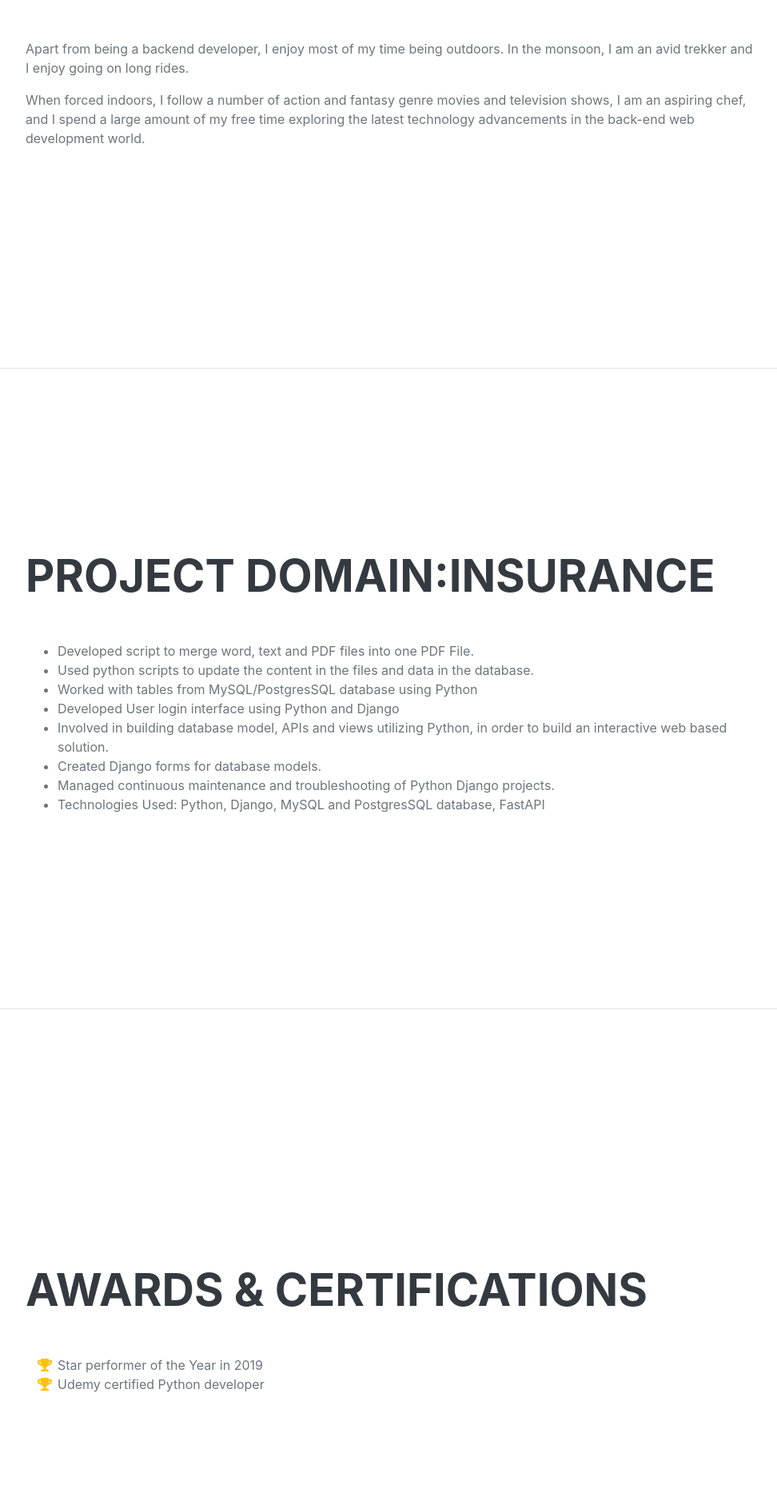
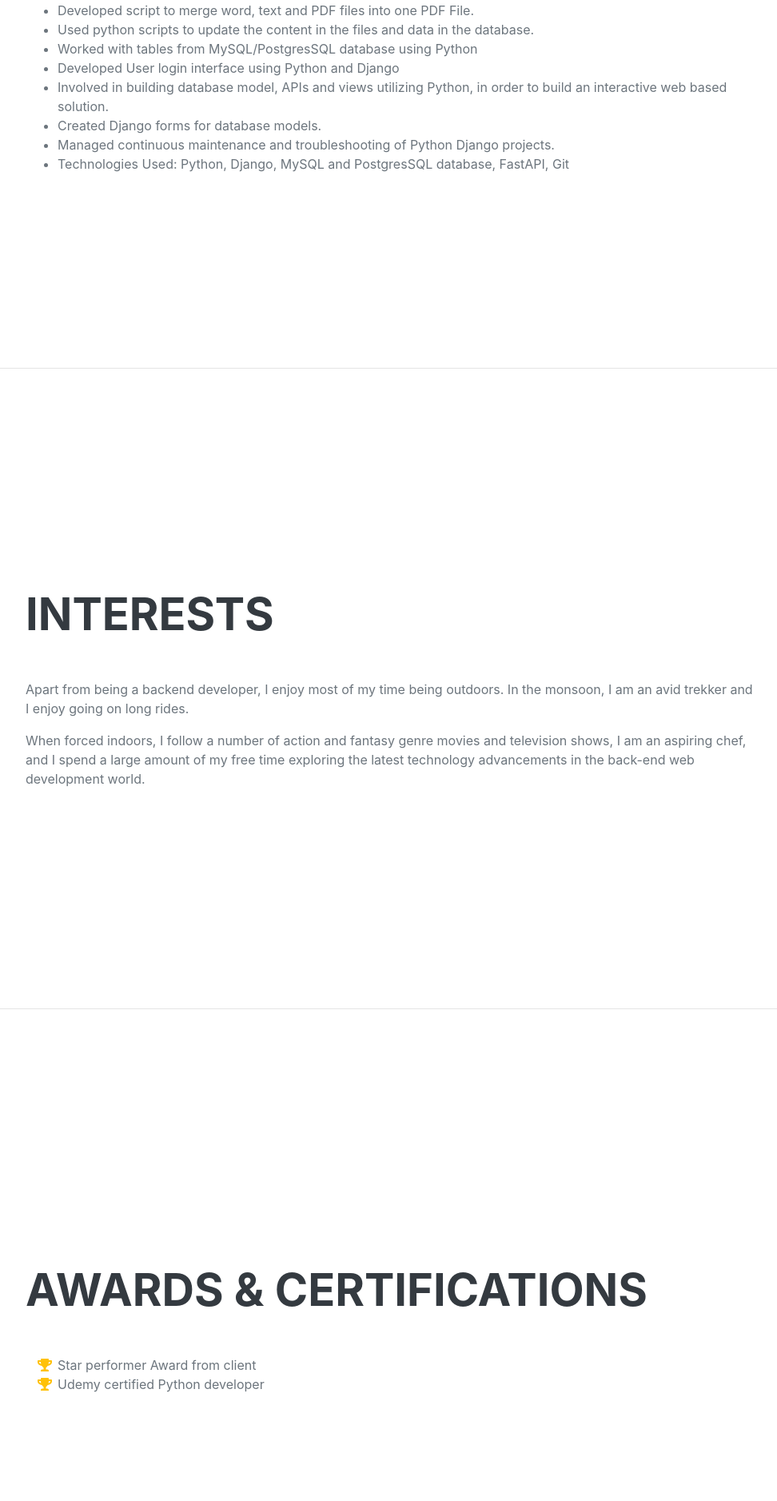
Before and after one commit to Anupam-Shukla07/myresume, a Django app: page / in a window 1280 px wide. Shown: the part 2243-4120 px from the top of the page at 80% size, without its empty margins (288-1260 px from the left). Run offline with Django 3.2, Linux system fonts and the light colour scheme; some libraries are stand-ins or nearby versions; some web fonts are replaced.

Commit message:
modified index file

```diff
--- a/project/templates/project/index.html
+++ b/project/templates/project/index.html
@@ -26,8 +26,8 @@
                 <ul class="navbar-nav">
                     <li class="nav-item"><a class="nav-link js-scroll-trigger" href="#about">About</a></li>
                     <li class="nav-item"><a class="nav-link js-scroll-trigger" href="#summary">Summary</a></li>
+                    <li class="nav-item"><a class="nav-link js-scroll-trigger" href="#projects">Projects</a></li>
                     <li class="nav-item"><a class="nav-link js-scroll-trigger" href="#interests">Interests</a></li>
-                    <li class="nav-item"><a class="nav-link js-scroll-trigger" href="#projects">Projects</a></li>
                     <li class="nav-item"><a class="nav-link js-scroll-trigger" href="#awards">Awards</a></li>
                 </ul>
             </div>
@@ -38,7 +38,7 @@
             <section class="resume-section" id="about">
                 <div class="resume-section-content">
                     <h1 class="mb-0">Anupam <span class="text-primary">Shukla</span></h1>
-                    <div class="subheading mb-5"><p>Shri Venkateshwara PG, Shakhare Vasati Road, Hinjewadi Phase 1, Pune</p>
+                    <div class="subheading mb-5"><p>660 Y Block, Kidwai Nagar, Kanpur</p>
                         <a href="mailto:brupam786@gmail.com">brupam786@gmail.com</a>
                         <p>9675899131</p>
                     </div>
@@ -162,15 +162,6 @@
                 </div>
             </section>-->
             <hr class="m-0" />
-            <!-- Interests-->
-            <section class="resume-section" id="interests">
-                <div class="resume-section-content">
-                    <h2 class="mb-5">Interests</h2>
-                    <p>Apart from being a backend developer, I enjoy most of my time being outdoors. In the monsoon, I am an avid trekker and I enjoy going on long rides.</p>
-                    <p class="mb-0">When forced indoors, I follow a number of action and fantasy genre movies and television shows, I am an aspiring chef, and I spend a large amount of my free time exploring the latest technology advancements in the back-end web development world.</p>
-                </div>
-            </section>
-            <hr class="m-0" />
             <section class="resume-section" id="projects">
                 <div class="resume-section-content">
                     <h2 class="mb-5">Project Domain:Insurance</h2>
@@ -182,8 +173,17 @@
                         <li>Involved in building database model, APIs and views utilizing Python, in order to build an interactive web based solution.</li>
                         <li>Created Django forms for database models.</li>
                         <li>Managed continuous maintenance and troubleshooting of Python Django projects.</li>
-                        <li>Technologies Used: Python, Django, MySQL and PostgresSQL database, FastAPI</li>
+                        <li>Technologies Used: Python, Django, MySQL and PostgresSQL database, FastAPI, Git</li>
                     </ul>
+                </div>
+            </section>
+            <hr class="m-0" />
+            <!-- Interests-->
+            <section class="resume-section" id="interests">
+                <div class="resume-section-content">
+                    <h2 class="mb-5">Interests</h2>
+                    <p>Apart from being a backend developer, I enjoy most of my time being outdoors. In the monsoon, I am an avid trekker and I enjoy going on long rides.</p>
+                    <p class="mb-0">When forced indoors, I follow a number of action and fantasy genre movies and television shows, I am an aspiring chef, and I spend a large amount of my free time exploring the latest technology advancements in the back-end web development world.</p>
                 </div>
             </section>
             <hr class="m-0" />
@@ -193,7 +193,7 @@
                     <h2 class="mb-5">Awards & Certifications</h2>
                     <ul class="fa-ul mb-0">
                         <li>
-                            <span class="fa-li"><i class="fas fa-trophy text-warning"></i></span>Star performer of the Year in 2019
+                            <span class="fa-li"><i class="fas fa-trophy text-warning"></i></span>Star performer Award from client
                         </li>
                         <li>
                             <span class="fa-li"><i class="fas fa-trophy text-warning"></i></span>Udemy certified Python developer
```
